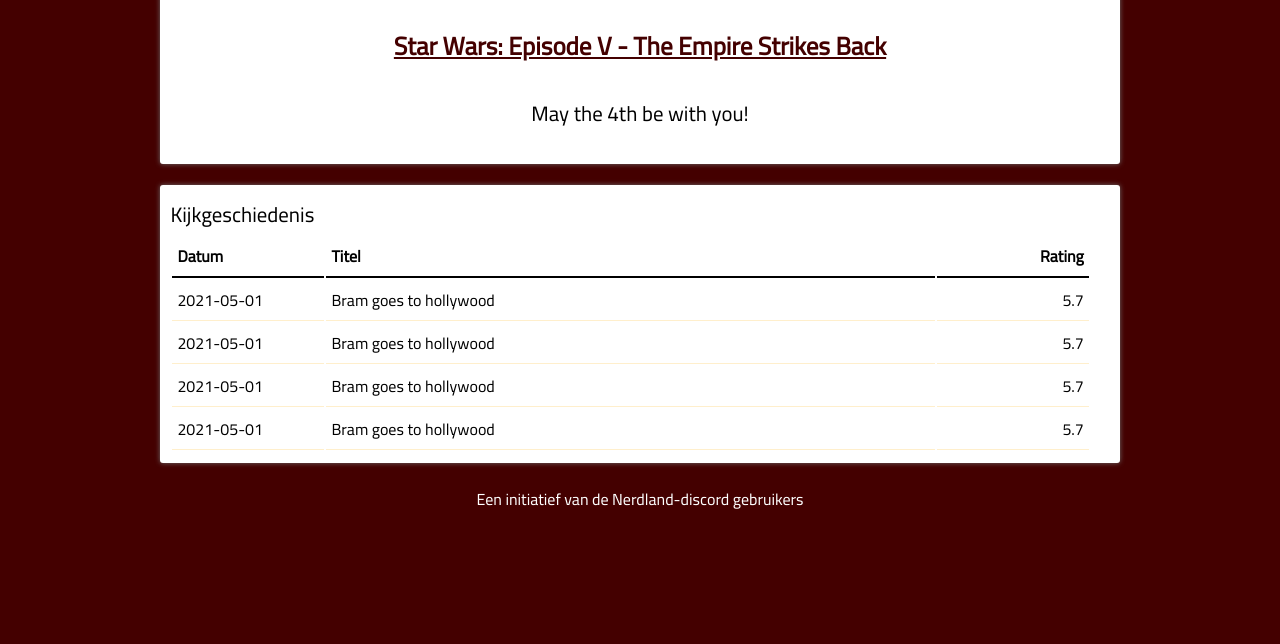
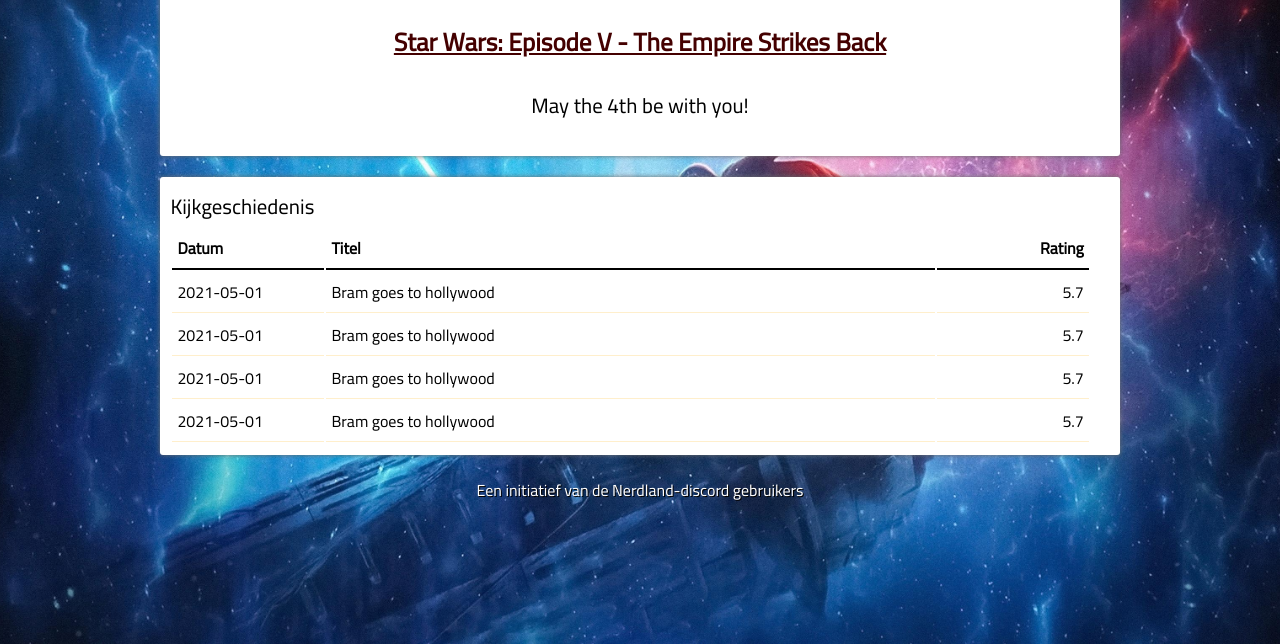
Before and after one commit to nilscroes/filmclub, a plain HTML site: page index.html in a window 1280 px wide. Shown: the part 156-800 px from the top of the page. Drawn offline with Linux system fonts and the light colour scheme.

Commit message:
bg image, link styling

```diff
--- a/index.html
+++ b/index.html
@@ -12,7 +12,7 @@
             <div class="item pick">
                 <p>De film van deze week is...</p>
                 <p class="film">
-                    Star Wars: Episode V - The Empire Strikes Back
+                    <a href="#">Star Wars: Episode V - The Empire Strikes Back</a>
                 </p>
                 <p>
                     May the 4th be with you!
--- a/style.css
+++ b/style.css
@@ -1,5 +1,10 @@
 body {
     background-color: rgb(68, 0, 0);
+    background-image: url("img/bg.jpg");
+    background-size: cover;
+    background-repeat: no-repeat;
+    background-position: center center;
+    background-attachment: fixed;
 }
 
 .container {
@@ -22,11 +27,15 @@ body {
     border-radius: 3px;
 }
 
-p.film {
+p.film a:link {
     font-size: 1.2em;
     color: rgb(68, 0, 0);
     text-decoration: underline;
     font-weight: bold;
+}
+
+p.film a:hover {
+    text-decoration: none;
 }
 
 h1 {
@@ -61,4 +70,5 @@ tr.film:hover {
     display: block;
     color: #fff;
     font-family: 'Cairo', sans-serif;
+    text-shadow: 1px 1px 0 #000;
 }
```
Also changed, not shown: img/bg.jpg (added).
